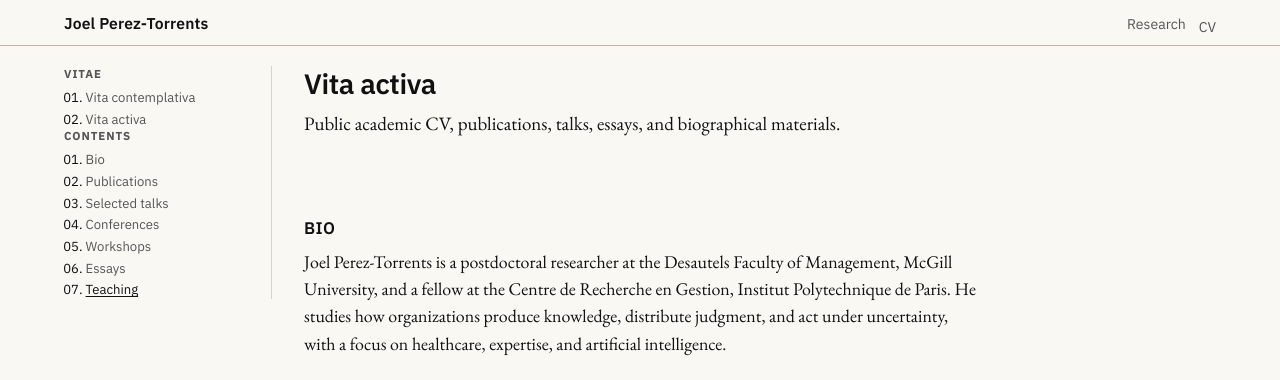
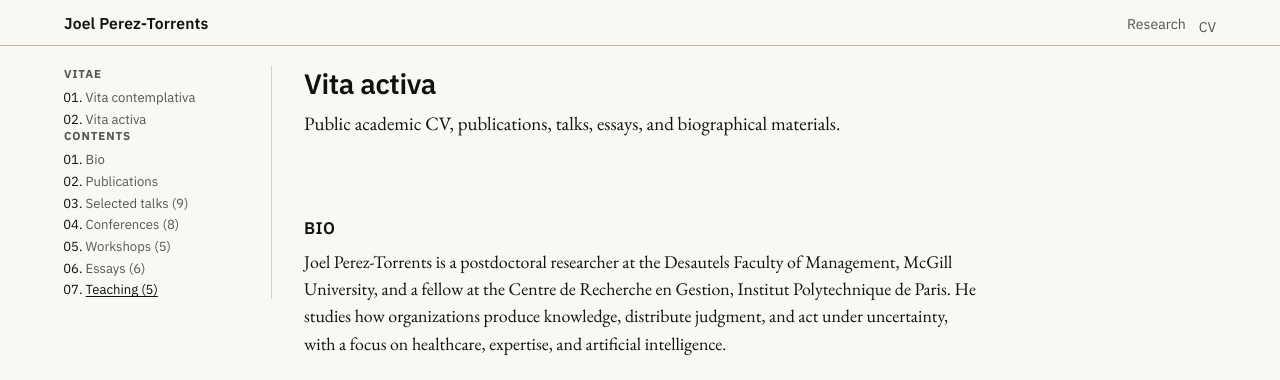
Before and after one commit to JPTorrents/jptorrents.github.io, a Jekyll site: the page built from _pages/vita-activa.md, in a window 1280 px wide. Shown: the top 380 px of the page. Built offline with Jekyll 4.4.1, drawn with Linux system fonts in a browser that asks for light colours.

Commit message:
Update vita-activa.md

```diff
--- a/_pages/vita-activa.md
+++ b/_pages/vita-activa.md
@@ -27,11 +27,11 @@ person_schema: true
   <ol>
     <li><a href="#bio">Bio</a></li>
     <li><a href="#publications">Publications</a></li>
-    <li><a href="#selected-talks">Selected talks</a></li>
-    <li><a href="#conferences">Conferences</a></li>
-    <li><a href="#workshops">Workshops</a></li>
-    <li><a href="#essays">Essays</a></li>
-    <li><a href="#teaching">Teaching</a></li>
+    <li><a href="#selected-talks">Selected talks (9)</a></li>
+    <li><a href="#conferences">Conferences (8)</a></li>
+    <li><a href="#workshops">Workshops (5)</a></li>
+    <li><a href="#essays">Essays (6)</a></li>
+    <li><a href="#teaching">Teaching (5)</a></li>
   </ol>
 </nav>
 
```
